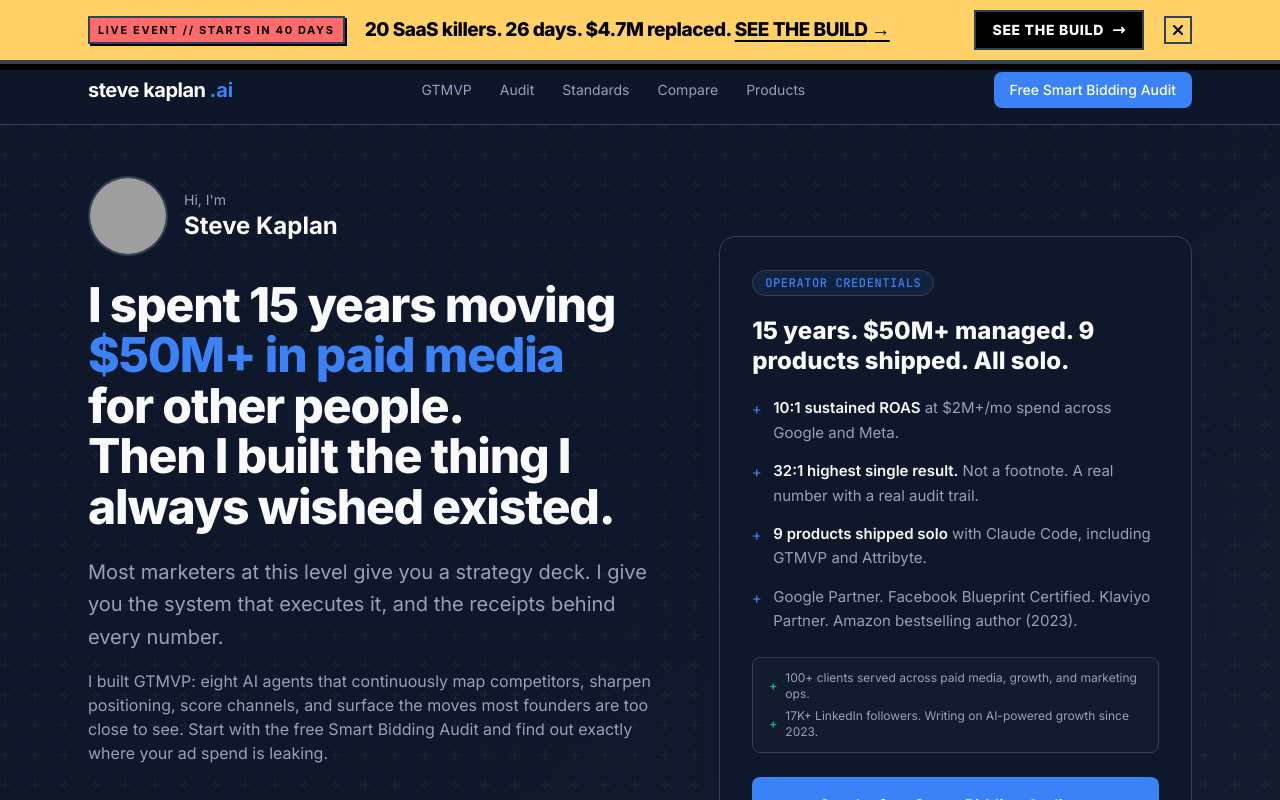
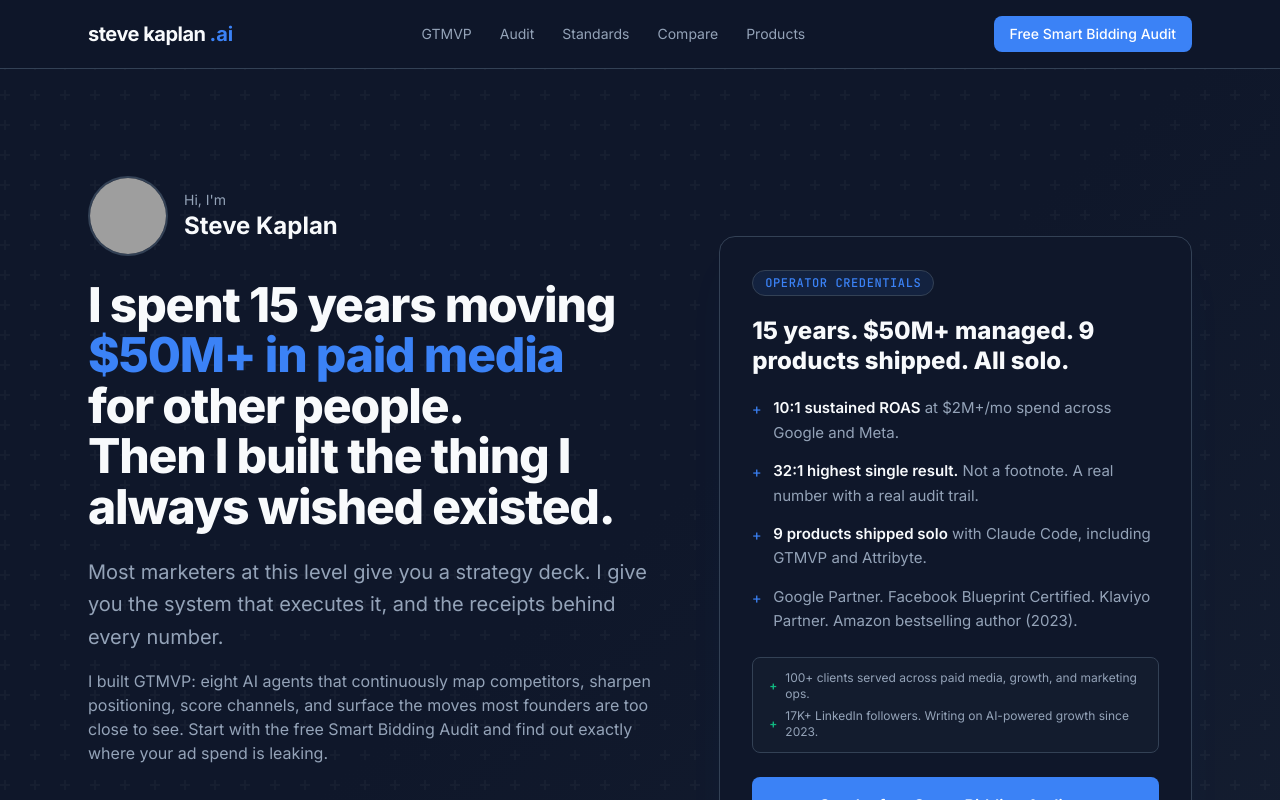
Before and after one commit to Stevekaplanai/stevekaplanai, a Next.js app: page / in a window 1280 px wide. Shown: the top 800 px of the page. Built offline with nearby package versions, Linux system fonts and the light colour scheme; grey boxes are pictures that could not be loaded.

Commit message:
chore: remove SAASpocolypse top banner from all pages

```diff
--- a/app/layout.tsx
+++ b/app/layout.tsx
@@ -1,7 +1,6 @@
 import type { Metadata, Viewport } from "next";
 import { Inter, JetBrains_Mono } from "next/font/google";
 import "./globals.css";
-import { SaaspocolypseBanner } from "@/components/saaspocolypse-banner";
 
 const inter = Inter({
   subsets: ["latin"],
@@ -180,7 +179,6 @@ export default function RootLayout({
         />
       </head>
       <body className="antialiased">
-        <SaaspocolypseBanner />
         {children}
       </body>
     </html>
```
